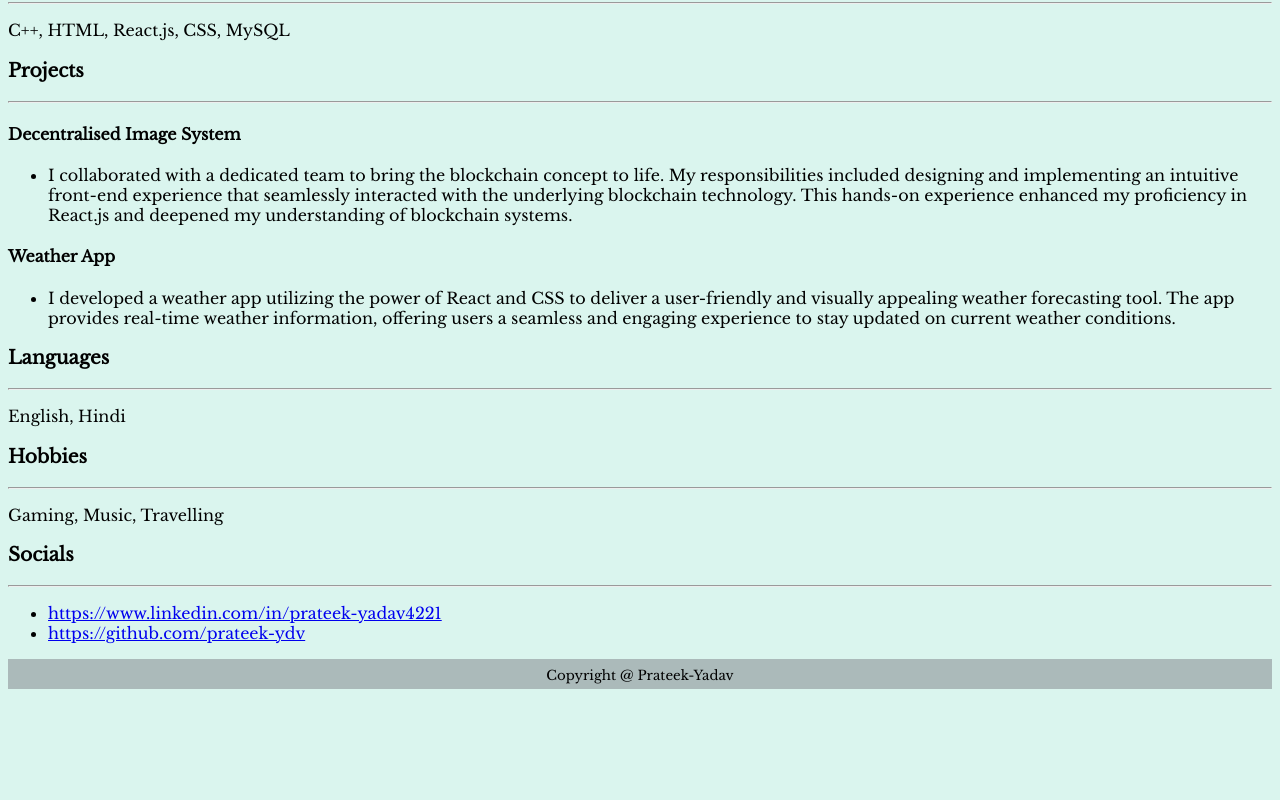
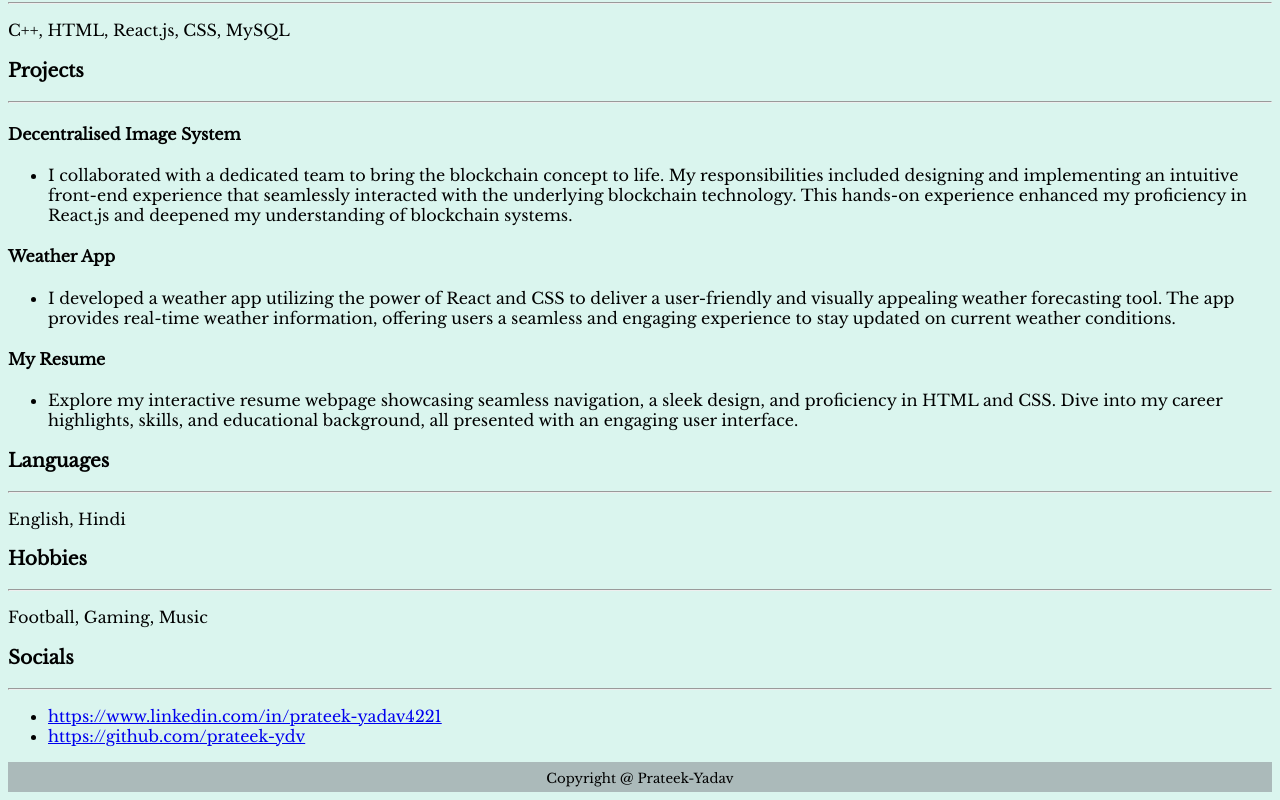
Before and after one commit to prateek-ydv/myresume, a plain HTML site: page resume.html in a window 1280 px wide. Shown: the part 691-1491 px from the top of the page. Before the commit the page ends 1388 px from the top, so only its background shows below. Drawn offline with nearby package versions, Linux system fonts and the light colour scheme.

Commit message:
Update resume.html

```diff
--- a/resume.html
+++ b/resume.html
@@ -66,6 +66,11 @@
         engaging experience to stay updated on current weather conditions.</li>
     </ul>
 
+    <h4>My Resume</h4>
+    <ul>
+        <li>Explore my interactive resume webpage showcasing seamless navigation, a sleek design, and proficiency in HTML and CSS. Dive into my career highlights, skills, and educational background, all presented with an engaging user interface.</li>
+    </ul>
+
     <h3>Languages</h3>
 
     <hr>
@@ -74,7 +79,7 @@
     <h3>Hobbies</h3>
 
     <hr>
-    <p>Gaming, Music, Travelling</p>
+    <p>Football, Gaming, Music</p>
 
     <h3>Socials</h3>
     <hr>
```
